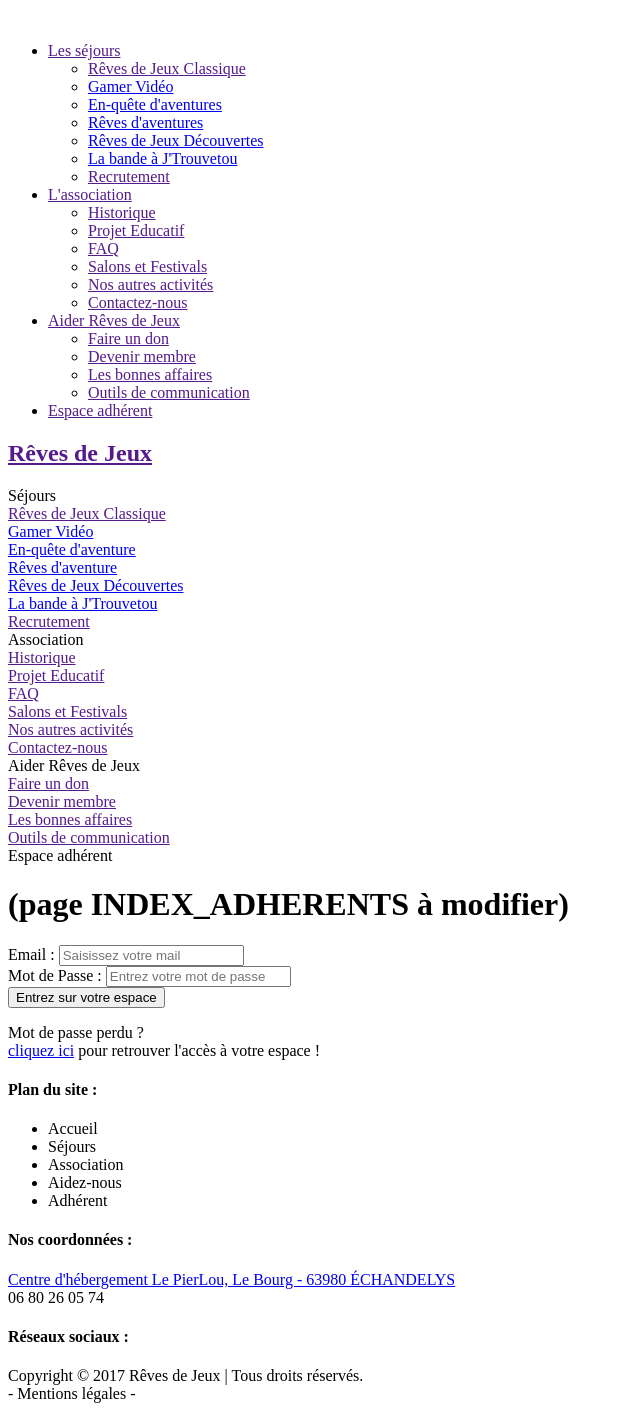
After one commit to Superzuzul/Projet_RDJ, a PHP site: the page made by app/Views/pages/espace-adherents/index-adherents.php in a window 1280 px wide. The commit adds this page. Shown: the whole page, without its empty margins (0-640 px from the left). Run offline with PHP 8.4, Linux system fonts and the light colour scheme; the template is opened without the code that fills it, so the values that code supplies are empty; some libraries are stand-ins or nearby versions.

Commit message:
MAJ des pages adherents

```diff
--- /dev/null
+++ b/app/Views/pages/espace-adherents/index-adherents.php
@@ -0,0 +1,33 @@
+<?php
+$this->insert('partials/header',['titre'=>"(TITRE page INDEX_ADHERENTS à modifier)", 'description'=>"(DESCRIPTION page INDEX_ADHERENTS à modifier)"]);
+?>
+
+<h1>(page INDEX_ADHERENTS à modifier)</h1>
+<section>
+	<!--  -->
+
+	<form action="loginUtilisateur.php" method="post" id="form-adherent">
+		<div class="form-group text-center" id="adherent-mail">
+			<label for="email">Email :</label>
+			<input type="email" name="email" id="email" class="form-control" placeholder="Saisissez votre mail" required />
+		</div>
+		<div class="form-group text-center" id="adherent-mdp">
+			<label for="mdp">Mot de Passe :</label>
+			<input type="password" name="mdp" id="mdp" class="form-control" placeholder="Entrez votre mot de passe" required />
+		</div>
+		<div class="form-group text-center">
+			<button type="submit" name="btnSub" id="adherent-btn-submit">Entrez sur votre espace</button>
+		</div>
+
+
+		<div class="form-group text-center" id="adherent-mdp-perdu">
+			<p>Mot de passe perdu ?
+				<br/><a href="perdu.php">cliquez ici</a>  pour retrouver l'accès à votre espace !
+			</p>
+		</div>
+	</form>
+</section>
+
+<?php
+$this->insert('partials/footer');
+?>
```
Also changed, not shown: app/Controller/DefaultController.php (+5 -6 lines), app/Views/pages/espace_adherents/index_adherents.php (deleted, +0 -12 lines), app/routes.php (+4 -4 lines), app/Views/pages/espace-adherents/calendrier.php (renamed from app/Views/pages/espace_adherents/calendrier.php), app/Views/pages/espace-adherents/liste-photos.php (renamed from app/Views/pages/espace_adherents/liste_photos.php), app/Views/pages/espace-adherents/photos-sejour.php (renamed from app/Views/pages/espace_adherents/photos_sejour.php).
